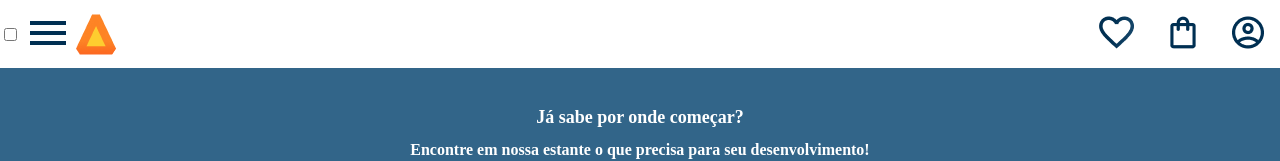
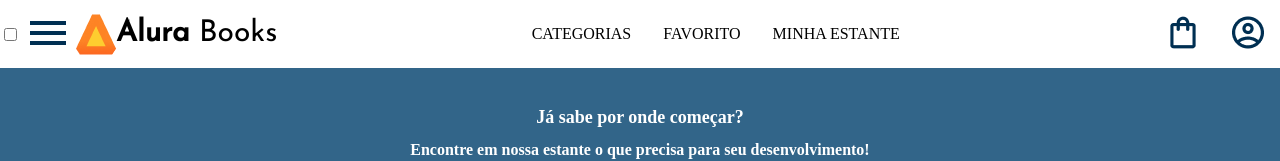
Before and after one commit to 01Kaue02/firstmobile, a plain HTML site: page index.html in a window 1280 px wide. Shown: the top 161 px of the page. Drawn offline with nearby package versions, Linux system fonts and the light colour scheme.

Commit message:
dimensionamento

```diff
--- a/index.html
+++ b/index.html
@@ -11,6 +11,8 @@
     <link rel="stylesheet"
   href="https://cdn.jsdelivr.net/npm/swiper@11/swiper-bundle.min.css"/>
     <link href="https://fonts.googleapis.com/css2?family=Poppins:wght@300;400;500;600;700&display=swap" rel="stylesheet" href="styles.css">
+    <link href="https://fonts.googleapis.com/css2?family=Josefin+Sans&display=swap" rel="stylesheet">
+
 </head>
 <body>
     <header class="cabeçalho">
@@ -38,9 +40,16 @@
         </li>
     </ul>
         <img src="imagens/Logo.png" alt="Logo da Alurabooks">
+        <h1 class="container__titulo"> <b class="container__titulo_negrito"> Alura</b> Books</h1>
     </div>
+    <ul class="opções">
+        <li class="opções__item"> Categorias</li>
+        <li class="opções__item"> <a href="#" class="opções__link"> Favorito</a></li>
+        <li class="opções__item"> <a href="#" class="opções__link"> Minha estante</a></li>
+    </ul>
+
     <div>
-        <a href="#"> <img src= "imagens/Favoritos.png" class="container__img"></a>
+        <a href="#"> <img src= "imagens/Favoritos.png" class="container__imgt"></a>
         <a href="#"><img src="imagens/Compras.png"class="container__img"></a>
         <a href="#"><img src="imagens/Usuario.png"class="container__img"></a>
     </div>
--- a/styles.css
+++ b/styles.css
@@ -13,6 +13,8 @@
     --azul:#326589;
     --fonte-principal:"Poppins";
     --azul1:#002F52;
+    --fonte-segundaria: "Josefin Sans";
+    --preto:#000000;
 }
 body{
     background-color: var(--cor-de-fundo);
--- a/styles/header.css
+++ b/styles/header.css
@@ -43,5 +43,38 @@
     text-transform: uppercase;
     text-decoration: none;
 }
+.container__titulo{
+    display: none;
+}
+.opções{
+    display: none;
+}
 @media screen and (min-width: 1024px){
+    .container__titulo,
+    .container__titulo_negrito{
+        font-family: var(--fonte-segundaria);
+        font-size: 30px;
+    }
+    .container__titulo{
+        font-weight: 400;
+        display: block;
+    }
+    .container__titulo_negrito{
+        font-weight: 700;
+    }
+    .opções{
+        display: flex;
+    }
+    .opções__item{
+        padding: 0 1em;
+        text-transform: uppercase;
+    }
+    .opções__link{
+        text-decoration: none;
+        color: var(--preto);
+    }
+    .container__imgt{
+        display: none;
+
+    }
 }
```
